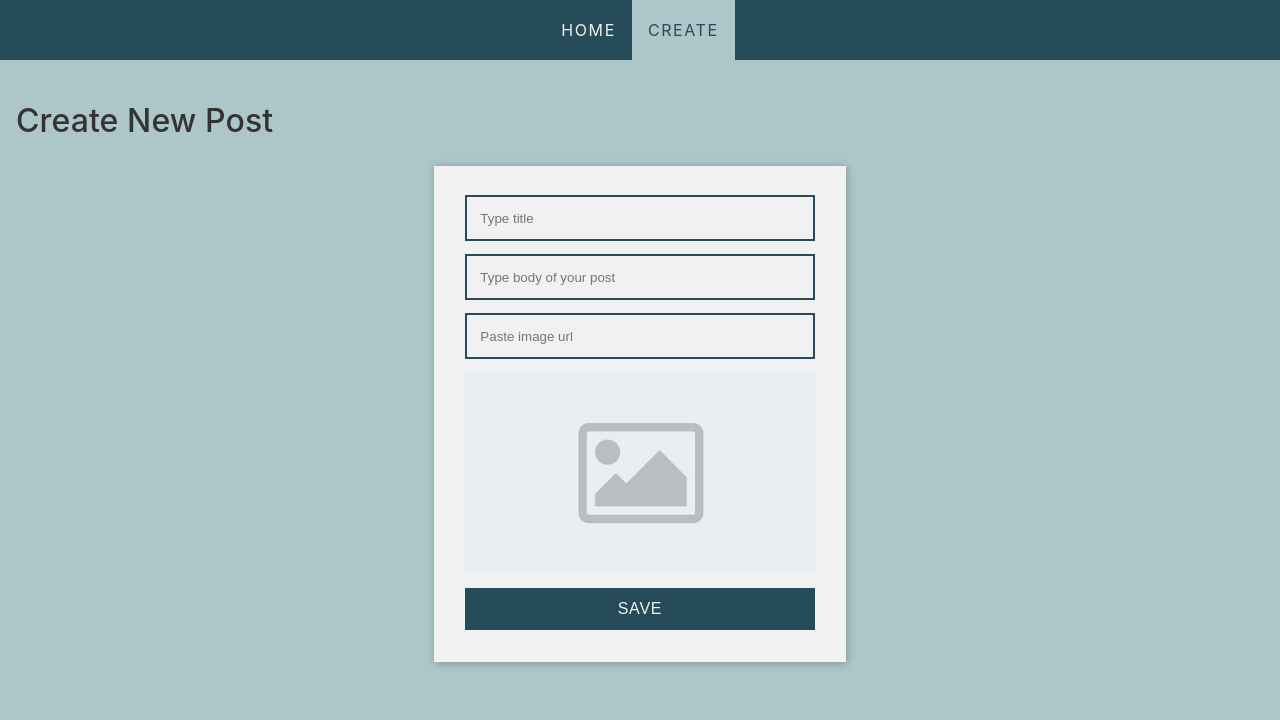
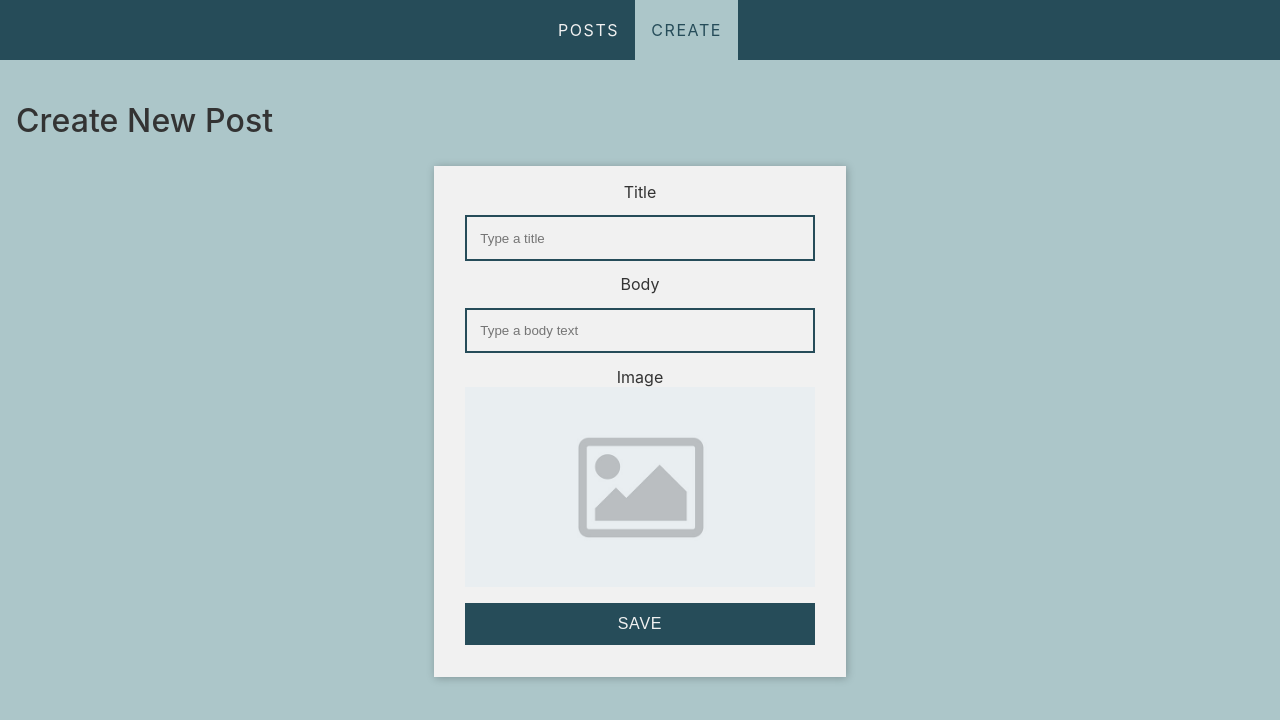
Before and after one commit to cederdorff/react-starters, a React (Create React App) app in the folder react-firestore-post-app/: page /create in a window 1280 px wide. Shown: the top 720 px of the page. Built offline with nearby package versions, Linux system fonts and the light colour scheme.

Commit message:
Post app updated

```diff
--- a/react-firestore-post-app/src/components/Nav.js
+++ b/react-firestore-post-app/src/components/Nav.js
@@ -1,17 +1,10 @@
 import { NavLink } from "react-router-dom";
-function isActive(navLink) {
-    return navLink.isActive ? "active" : "";
-}
 
 export default function Nav() {
     return (
         <nav>
-            <NavLink to="/" className={isActive}>
-                Home
-            </NavLink>
-            <NavLink to="/create" className={isActive}>
-                Create
-            </NavLink>
+            <NavLink to="/">Posts</NavLink>
+            <NavLink to="/create">Create</NavLink>
         </nav>
     );
 }
--- a/react-firestore-post-app/src/components/PostCard.js
+++ b/react-firestore-post-app/src/components/PostCard.js
@@ -4,6 +4,9 @@ import UserAvatar from "./UserAvatar";
 export default function PostCard({ post }) {
     const navigate = useNavigate();
 
+    /**
+     * handleClick is called when user clicks on the Article (PostCard)
+     */
     function handleClick() {
         navigate(`posts/${post.id}`);
     }
--- a/react-firestore-post-app/src/components/PostForm.js
+++ b/react-firestore-post-app/src/components/PostForm.js
@@ -1,47 +1,78 @@
-import { useState, useEffect } from "react";
-import placeholder from "../assets/img/img-placeholder.jpg";
+import { useEffect, useState } from "react";
+import imgPlaceholder from "../assets/img/img-placeholder.jpg";
 
-export default function PostForm({ post, handleSubmit }) {
-    const [formData, setFormData] = useState({ title: "", body: "", image: "" });
+export default function PostForm({ savePost, post }) {
+    const [title, setTitle] = useState("");
+    const [body, setBody] = useState("");
+    const [image, setImage] = useState("");
     const [errorMessage, setErrorMessage] = useState("");
 
     useEffect(() => {
         if (post) {
-            setFormData(post);
+            // if post, set the states with values from the post object.
+            // The post object is a prop, passed from UpdatePage
+            setTitle(post.title);
+            setBody(post.body);
+            setImage(post.image);
+        }
+    }, [post]); // useEffect is called every time post changes.
+
+    /**
+     * handleImageChange is called every time the user chooses an image in the fire system.
+     * The event is fired by the input file field in the form
+     */
+    function handleImageChange(event) {
+        const file = event.target.files[0];
+        if (file.size < 500000) {
+            // image file size must be below 0,5MB
+            const reader = new FileReader();
+            reader.onload = event => {
+                setImage(event.target.result);
+            };
+            reader.readAsDataURL(file);
+            setErrorMessage(""); // reset errorMessage state
         } else {
-            setFormData({ title: "", body: "", image: "" });
+            // if not below 0.5MB display an error message using the errorMessage state
+            setErrorMessage("The image file is too big!");
         }
-    }, [post]);
-
-    function handleChange(event) {
-        const name = event.target.name;
-        const value = event.target.value;
-        setFormData(prevFormData => {
-            return {
-                ...prevFormData,
-                [name]: value
-            };
-        });
     }
 
-    function submitEvent(event) {
+    function handleSubmit(event) {
         event.preventDefault();
-        const validForm = formData.title && formData.body && formData.image;
+        const formData = {
+            // create a new objebt to hold the value from states / input fields
+            title: title,
+            image: image,
+            body: body
+        };
+
+        const validForm = formData.title && formData.body && formData.image; // will return false if one of the properties doesn't have a value
         if (validForm) {
-            handleSubmit(formData);
+            // if all fields/ properties are filled, then call savePost
+            savePost(formData);
         } else {
+            // if not, set errorMessage state.
             setErrorMessage("Please, fill in all fields.");
         }
     }
 
     return (
-        <form onSubmit={submitEvent}>
-            <input type="text" value={formData.title} onChange={handleChange} name="title" placeholder="Type title" />
-            <input value={formData.body} onChange={handleChange} name="body" placeholder="Type body of your post" />
-            <input type="url" value={formData.image} accept="image/*" onChange={handleChange} name="image" placeholder="Paste image url" />
-            <img className="image-preview" src={formData.image} alt="Choose" onError={event => (event.target.src = placeholder)} />
+        <form onSubmit={handleSubmit}>
+            <label>
+                Title
+                <input type="text" value={title} placeholder="Type a title" onChange={e => setTitle(e.target.value)} />
+            </label>
+            <label>
+                Body
+                <input type="text" value={body} placeholder="Type a body text" onChange={e => setBody(e.target.value)} />
+            </label>
+            <label>
+                Image
+                <input type="file" className="file-input" accept="image/*" onChange={handleImageChange} />
+                <img className="image-preview" src={image} alt="Choose" onError={event => (event.target.src = imgPlaceholder)} />
+            </label>
             <p className="text-error">{errorMessage}</p>
-            <button>Save</button>
+            <button type="submit">Save</button>
         </form>
     );
 }
--- a/react-firestore-post-app/src/firebase-config.js
+++ b/react-firestore-post-app/src/firebase-config.js
@@ -1,5 +1,5 @@
 import { initializeApp } from "firebase/app";
-import { getFirestore, collection } from "firebase/firestore";
+import { getFirestore, collection, addDoc } from "firebase/firestore";
 
 const firebaseConfig = {
     apiKey: "AIzaSyBAOu3NqaUza7vzDQli9dYRaUHwLZldiWw",
--- a/react-firestore-post-app/src/pages/CreatePage.js
+++ b/react-firestore-post-app/src/pages/CreatePage.js
@@ -17,7 +17,7 @@ export default function CreatePage({ showLoader }) {
     return (
         <section className="page">
             <h1>Create New Post</h1>
-            <PostForm handleSubmit={createPost} />
+            <PostForm savePost={createPost} />
         </section>
     );
 }
--- a/react-firestore-post-app/src/pages/HomePage.js
+++ b/react-firestore-post-app/src/pages/HomePage.js
@@ -10,11 +10,12 @@ export default function HomePage() {
         const q = query(postsRef, orderBy("createdAt", "desc")); // order by: lastest post first
         const unsubscribe = onSnapshot(q, data => {
             const postsData = data.docs.map(doc => {
-                return { ...doc.data(), id: doc.id };
+                // map through all docs (object) from post collection
+                return { ...doc.data(), id: doc.id }; // changing the data structure so it's all gathered in one object
             });
             setPosts(postsData);
         });
-        return () => unsubscribe();
+        return () => unsubscribe(); // tell the post component to unsubscribe from listen on changes from firestore
     }, []);
 
     return (
--- a/react-firestore-post-app/src/pages/UpdatePage.js
+++ b/react-firestore-post-app/src/pages/UpdatePage.js
@@ -1,45 +1,50 @@
-import { useState, useEffect } from "react";
-import { useParams, useNavigate } from "react-router-dom";
+import { doc, getDoc, updateDoc, deleteDoc } from "@firebase/firestore";
+import { useEffect, useState } from "react";
+import { useNavigate, useParams } from "react-router-dom";
+import PostForm from "../components/PostForm";
 import { postsRef } from "../firebase-config";
-import { getDoc, updateDoc, doc, deleteDoc } from "@firebase/firestore";
-import PostForm from "../components/PostForm";
 
 export default function UpdatePage() {
-    const [post, setPost] = useState({ title: "", body: "", image: "" });
-    const params = useParams();
+    const params = useParams(); // url parameter
+    const postId = params.postId; // get post id from url parameter
+    const [post, setPost] = useState({});
     const navigate = useNavigate();
-    const postId = params.postId;
 
     useEffect(() => {
-        async function getUser() {
-            const docRef = doc(postsRef, postId);
-
-            const docSnap = await getDoc(docRef);
-            setPost(docSnap.data());
+        async function getPost() {
+            console.log(postId);
+            const docRef = doc(postsRef, postId); // create post ref based on postId from url parameter
+            const docData = await getDoc(docRef); // get post data (one specific post)
+            setPost(docData.data()); // setting post state with data from firestore
         }
 
-        getUser();
-    }, [postId]);
+        getPost();
+    }, [postId]); // called every time postId changes
 
-    async function savePost(postToUpdate) {
-        const docRef = doc(postsRef, postId);
-        await updateDoc(docRef, postToUpdate);
+    /**
+     * handleSubmit updates and existing post based on a postId
+     * handleSubmit is called by the PostForm component
+     */
+    async function handleSubmit(postToUpdate) {
+        const docRef = doc(postsRef, postId); // create post ref based on postId
+        await updateDoc(docRef, postToUpdate); // update post using the docRef and postToUpdate object (coming from PostForm)
         navigate("/");
     }
 
     async function deletePost() {
-        const confirmDelete = window.confirm(`Do you want to delete post, ${post.title}?`);
+        const confirmDelete = window.confirm(`Do you want to delete post, ${post.title}?`); // show confirm delete dialog
         if (confirmDelete) {
-            const docRef = doc(postsRef, postId);
-            await deleteDoc(docRef);
+            // if user click "OK" then delete post
+            const docRef = doc(postsRef, postId); // create post ref based on postId
+            await deleteDoc(docRef); // delete doc
             navigate("/");
         }
     }
 
     return (
         <section className="page">
-            <h1>Update Post</h1>
-            <PostForm post={post} handleSubmit={savePost} />
+            <h1>Update Page</h1>
+            <PostForm savePost={handleSubmit} post={post} />
             <button className="btn-outline" onClick={deletePost}>
                 Delete Post
             </button>
```
